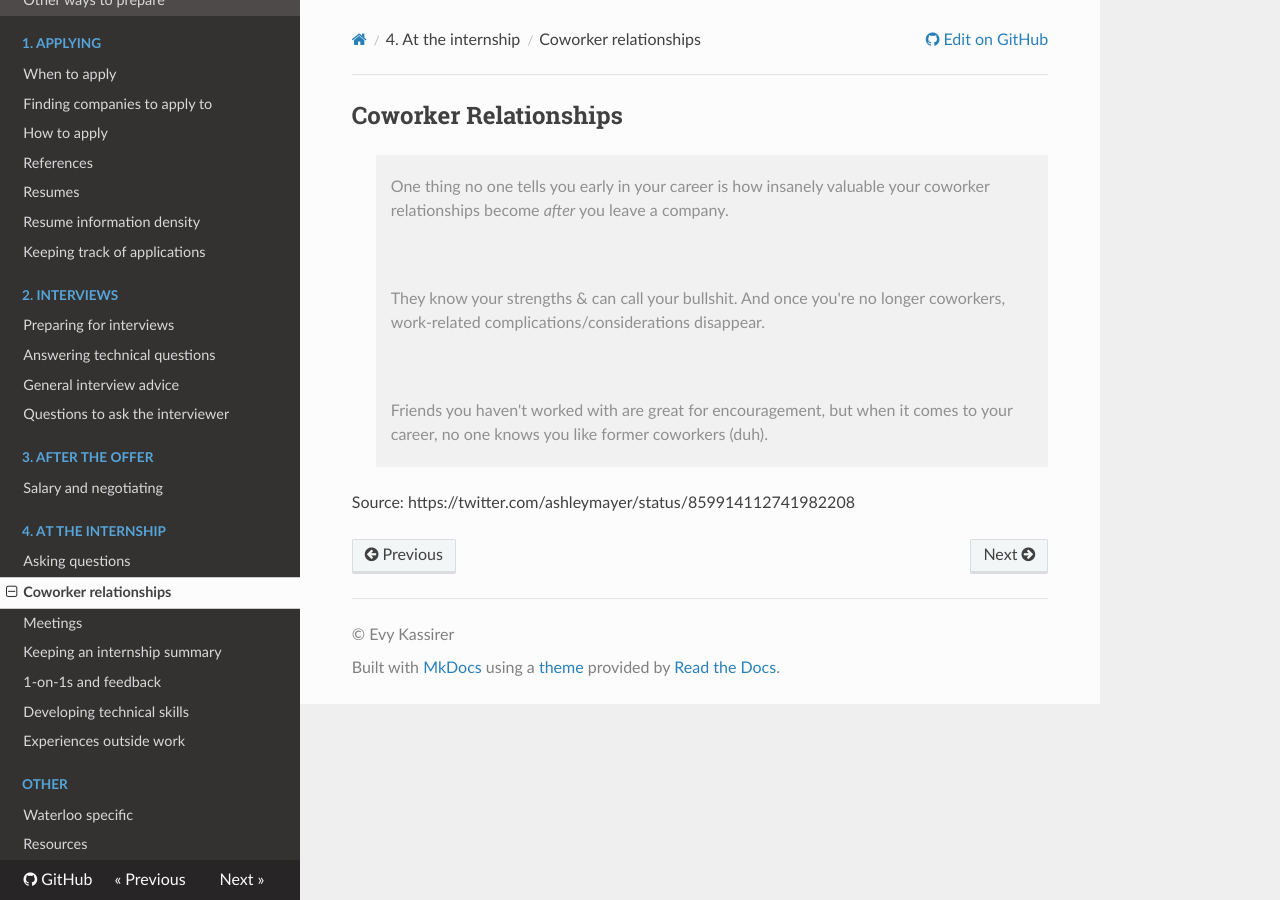
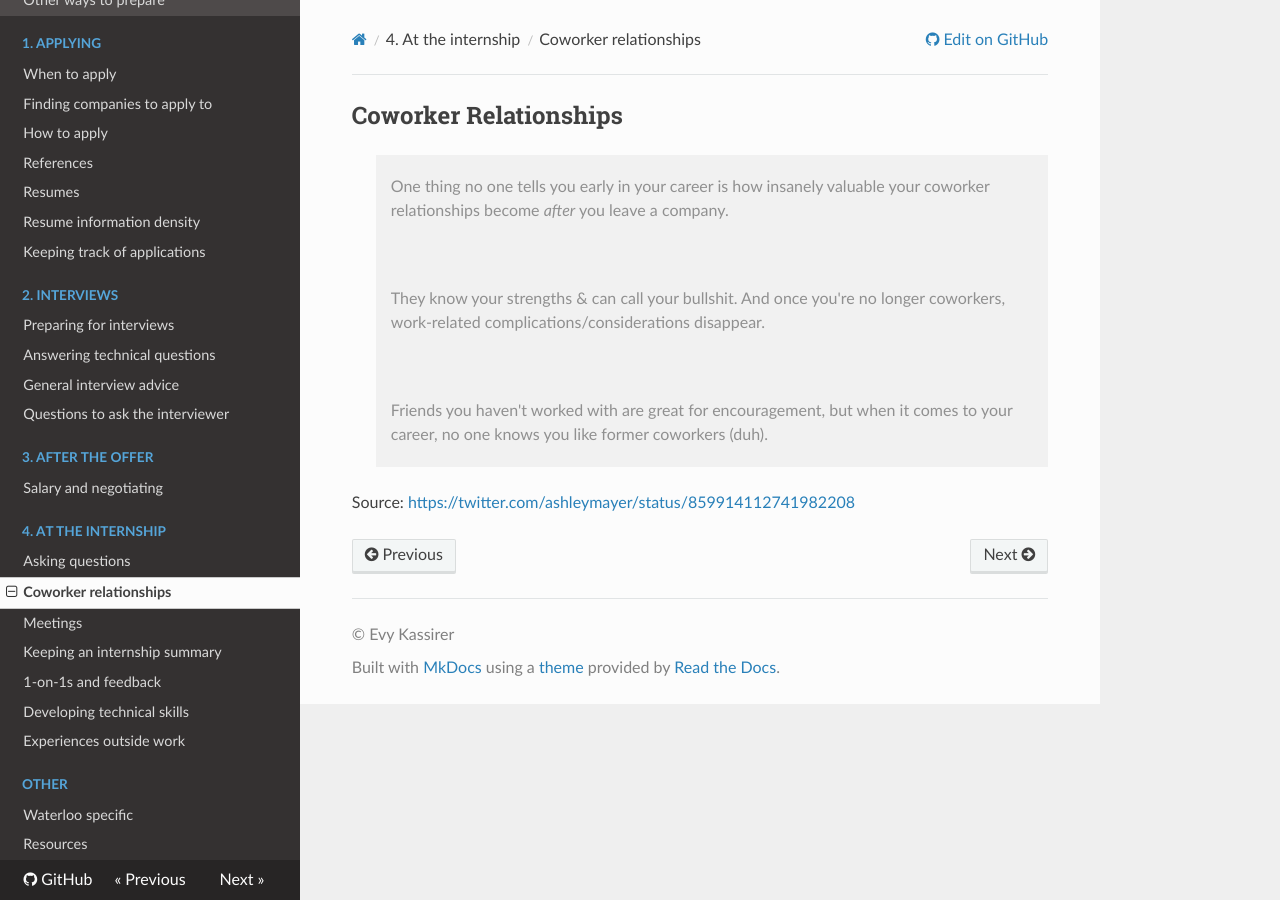
Before and after one commit to evykassirer/playing-the-internship-game, an MkDocs documentation site: the page built from docs/4-At-The-Internship/coworker_relationships.md, in a window 1280 px wide. Built offline with MkDocs 1.6.1, drawn with Linux system fonts in a browser that asks for light colours; nearby versions of some CDN libraries; old or Windows-style settings are respelled for this version of MkDocs; part of the change alters nothing that is shown.

```diff
--- a/docs/4-At-The-Internship/coworker_relationships.md
+++ b/docs/4-At-The-Internship/coworker_relationships.md
@@ -6,4 +6,4 @@
 
 > Friends you haven't worked with are great for encouragement, but when it comes to your career, no one knows you like former coworkers (duh).
 
-Source: https://twitter.com/ashleymayer/status/859914112741982208
+Source: [https://twitter.com/ashleymayer/status/859914112741982208](https://twitter.com/ashleymayer/status/859914112741982208)
```
